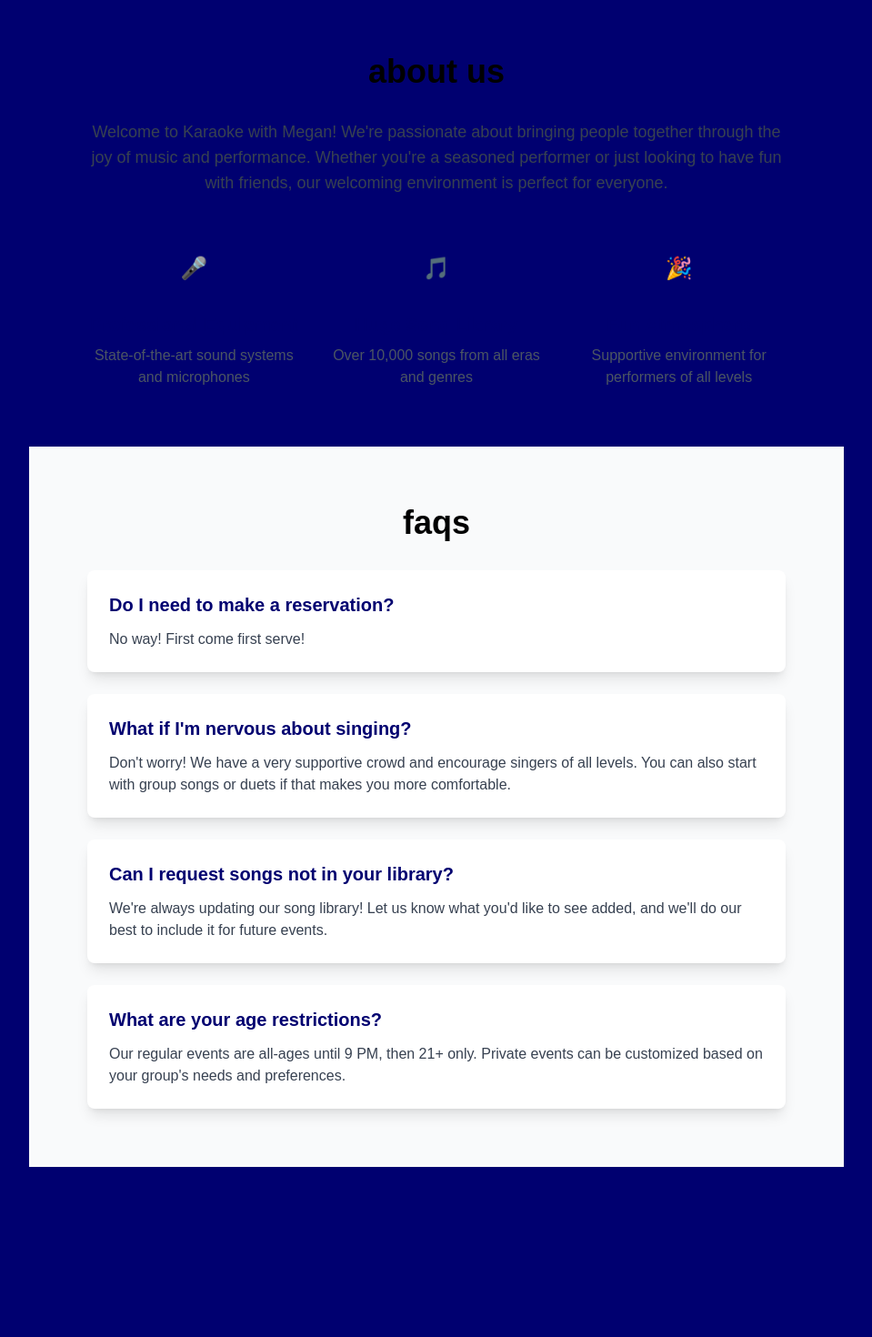
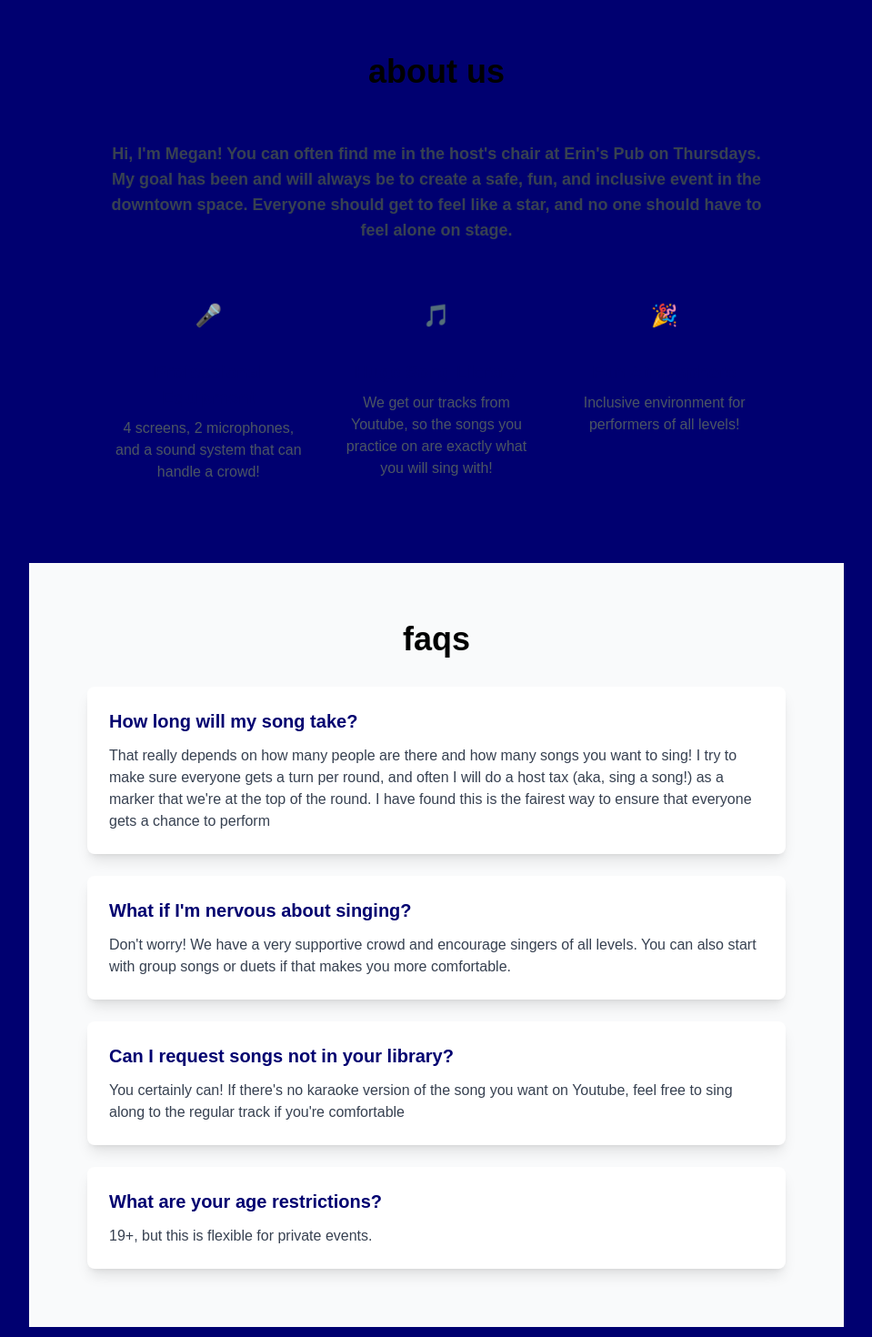
Before and after one commit to mpartificer/karaoke-with-megan-website, a React (Vite) app: page / in a window 1280 px wide. Shown: the part 3040-4510 px from the top of the page at 91% size, without its empty margins (160-1119 px from the left). Before the commit the page ends 4355 px from the top, so only its background shows below. Built offline with nearby package versions, Linux system fonts and the light colour scheme.

Commit message:
Completed first draft of information

```diff
--- a/src/App.jsx
+++ b/src/App.jsx
@@ -162,12 +162,13 @@
         <section id="about" className="w-full max-w-4xl mx-auto px-6 py-16">
           <div className="text-center">
             <h2 className="text-4xl font-bold text-secondary mb-8">about us</h2>
-            <div className="max-w-3xl mx-auto">
-              <p className="text-lg text-gray-700 mb-6">
-                Welcome to Karaoke with Megan! We're passionate about bringing
-                people together through the joy of music and performance.
-                Whether you're a seasoned performer or just looking to have fun
-                with friends, our welcoming environment is perfect for everyone.
+            <div className="max-w-3xl mx-auto bg-secondary rounded-lg p-6">
+              <p className="text-lg text-gray-700 font-semibold mb-6">
+                Hi, I'm Megan! You can often find me in the host's chair at
+                Erin's Pub on Thursdays. My goal has been and will always be to
+                create a safe, fun, and inclusive event in the downtown space.
+                Everyone should get to feel like a star, and no one should have
+                to feel alone on stage.
               </p>
               <div className="grid md:grid-cols-3 gap-8 mt-12">
                 <div className="text-center">
@@ -178,7 +179,8 @@
                     Professional Equipment
                   </h3>
                   <p className="text-gray-600">
-                    State-of-the-art sound systems and microphones
+                    4 screens, 2 microphones, and a sound system that can handle
+                    a crowd!
                   </p>
                 </div>
                 <div className="text-center">
@@ -189,7 +191,8 @@
                     Huge Song Library
                   </h3>
                   <p className="text-gray-600">
-                    Over 10,000 songs from all eras and genres
+                    We get our tracks from Youtube, so the songs you practice on
+                    are exactly what you will sing with!
                   </p>
                 </div>
                 <div className="text-center">
@@ -200,7 +203,7 @@
                     Fun Atmosphere
                   </h3>
                   <p className="text-gray-600">
-                    Supportive environment for performers of all levels
+                    Inclusive environment for performers of all levels!
                   </p>
                 </div>
               </div>
@@ -219,10 +222,15 @@
               <div className="space-y-6">
                 <div className="bg-white rounded-lg shadow-lg p-6">
                   <h3 className="text-xl font-semibold text-primary mb-3">
-                    Do I need to make a reservation?
+                    How long will my song take?
                   </h3>
                   <p className="text-gray-700">
-                    No way! First come first serve!
+                    That really depends on how many people are there and how
+                    many songs you want to sing! I try to make sure everyone
+                    gets a turn per round, and often I will do a host tax (aka,
+                    sing a song!) as a marker that we're at the top of the
+                    round. I have found this is the fairest way to ensure that
+                    everyone gets a chance to perform
                   </p>
                 </div>
                 <div className="bg-white rounded-lg shadow-lg p-6">
@@ -240,9 +248,9 @@
                     Can I request songs not in your library?
                   </h3>
                   <p className="text-gray-700">
-                    We're always updating our song library! Let us know what
-                    you'd like to see added, and we'll do our best to include it
-                    for future events.
+                    You certainly can! If there's no karaoke version of the song
+                    you want on Youtube, feel free to sing along to the regular
+                    track if you're comfortable
                   </p>
                 </div>
                 <div className="bg-white rounded-lg shadow-lg p-6">
@@ -250,9 +258,7 @@
                     What are your age restrictions?
                   </h3>
                   <p className="text-gray-700">
-                    Our regular events are all-ages until 9 PM, then 21+ only.
-                    Private events can be customized based on your group's needs
-                    and preferences.
+                    19+, but this is flexible for private events.
                   </p>
                 </div>
               </div>
```
